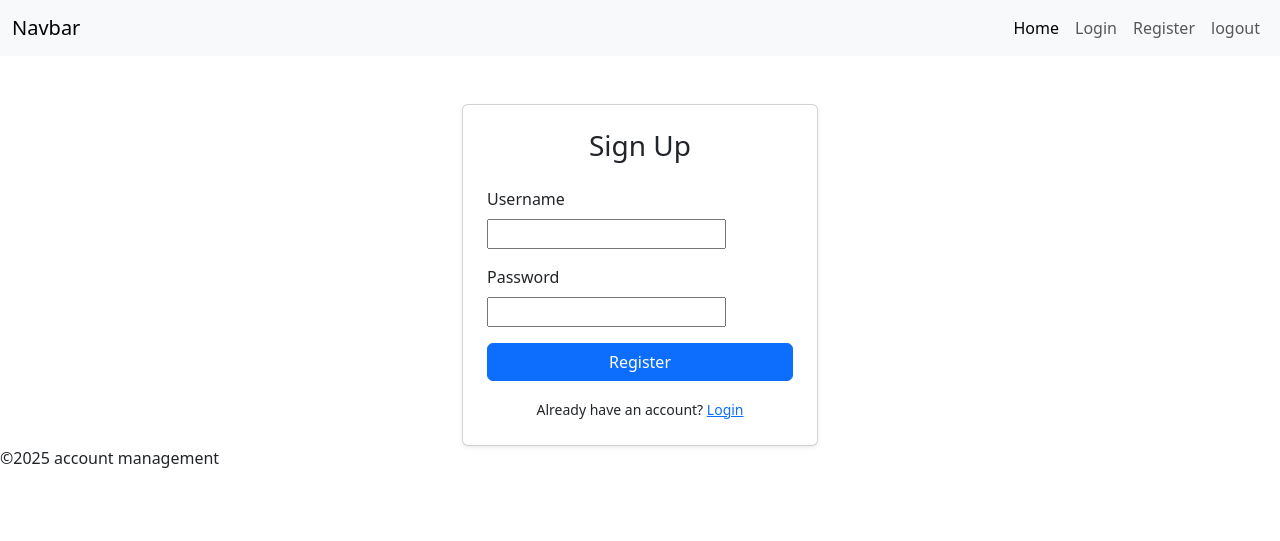
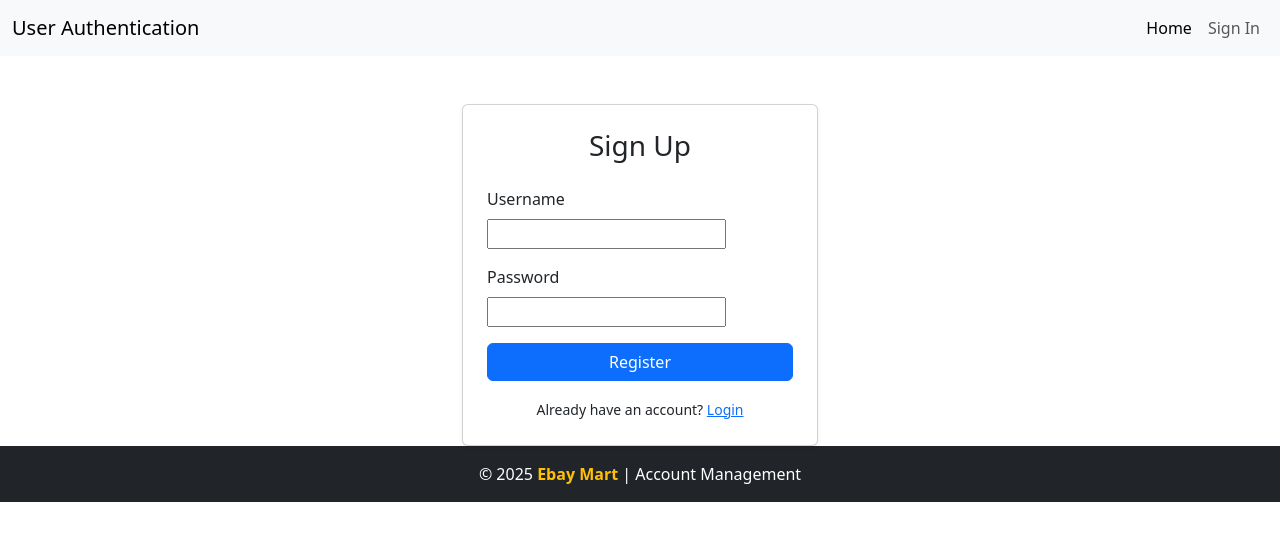
Before and after one commit to NurMohammadakram/Django-authentication, a Django app: page /register/ in a window 1280 px wide. Shown: the top 541 px of the page. Run offline with Django 5.2, Linux system fonts and the light colour scheme.

Commit message:
updated templates with register unique username logics

```diff
--- /dev/null
+++ b/apps/accounts/static/accounts/style.css
@@ -0,0 +1,21 @@
+.hero-section {
+    min-height: 80vh; /* Takes up 80% of the screen height */
+    background: linear-gradient(rgba(0, 0, 0, 0.6), rgba(0, 0, 0, 0.7)),
+                url('https://images.unsplash.com/photo-1607082348824-0a96f2a4b9da?auto=format&fit=crop&q=80&w=2070');
+    background-size: cover;
+    background-position: center;
+    background-attachment: fixed; /* Parallax effect */
+}
+
+.display-3 {
+    text-shadow: 2px 2px 4px rgba(0, 0, 0, 0.5);
+}
+
+.btn-warning {
+    transition: transform 0.3s ease;
+}
+
+.btn-warning:hover {
+    transform: translateY(-3px);
+    background-color: #ffca2c;
+}
--- a/apps/accounts/templates/auth/login.html
+++ b/apps/accounts/templates/auth/login.html
@@ -1,7 +1,7 @@
 {% extends 'base.html' %}
 
 {% block title %}
-Login form
+Login - User Authentication
 {% endblock title %}
 
 {% block content %}
@@ -10,7 +10,7 @@ Login form
         <div class="col-md-6 col-lg-4">
             <div class="card shadow-sm">
                 <div class="card-body p-4">
-                    <h3 class="text-center mb-4">Log In</h3>
+                    <h3 class="text-center mb-4">Sign In</h3>
 
                     <form method="POST">
                         {% csrf_token %}
@@ -26,7 +26,7 @@ Login form
                         </div>
 
                         <div class="d-grid gap-2">
-                            <button type="submit" class="btn btn-primary">Log In</button>
+                            <button type="submit" class="btn btn-primary">Sign In</button>
                         </div>
                     </form>
 
--- a/apps/accounts/templates/base.html
+++ b/apps/accounts/templates/base.html
@@ -9,7 +9,7 @@
 
         {% endblock title %}
     </title>
-    <link rel="stylesheet" href="{% static 'style.css' %}">
+    <link rel="stylesheet" href="{% static 'accounts/style.css' %}">
     <link rel="stylesheet" href="https://cdn.jsdelivr.net/npm/bootstrap@5.3.3/dist/css/bootstrap.min.css" integrity="sha384-QWTKZyjpPEjISv5WaRU9OFeRpok6YctnYmDr5pNlyT2bRjXh0JMhjY6hW+ALEwIH" crossorigin="anonymous">
 </head>
 <body>
--- a/apps/accounts/templates/dashboard.html
+++ b/apps/accounts/templates/dashboard.html
@@ -10,6 +10,7 @@ Dashboard - user inventory
         <div>
             <h1>User Dashboard</h1>
             <p>user management inventory</p>
+            <p>{{user.username}}</p>
         </div>
     </section>
 {% endblock content %}
--- a/apps/accounts/templates/includes/footer.html
+++ b/apps/accounts/templates/includes/footer.html
@@ -1,3 +1,5 @@
-<footer>
-    <p>&copy;2025 account management</p>
+<footer class="py-3 bg-dark text-white mt-auto">
+    <div class="text-center">
+        &copy; 2025 <span class="fw-bold text-warning">Ebay Mart</span> | Account Management
+    </div>
 </footer>
--- a/apps/accounts/templates/includes/header.html
+++ b/apps/accounts/templates/includes/header.html
@@ -1,16 +1,18 @@
 <nav class="navbar navbar-expand-lg bg-body-tertiary">
   <div class="container-fluid">
-    <a class="navbar-brand" href="#">Navbar</a>
+    <a class="navbar-brand" href="/">User Authentication</a>
     <button class="navbar-toggler" type="button" data-bs-toggle="collapse" data-bs-target="#navbarNavAltMarkup" aria-controls="navbarNavAltMarkup" aria-expanded="false" aria-label="Toggle navigation">
       <span class="navbar-toggler-icon"></span>
     </button>
     <div class="collapse navbar-collapse justify-content-end" id="navbarNavAltMarkup">
       <div class="navbar-nav">
         <a class="nav-link active" aria-current="page" href="/">Home</a>
-        <a class="nav-link" href="{% url 'user_login' %}">Login</a>
-        <a class="nav-link" href="{% url 'user_register' %}">Register</a>
+        {% if request.user.is_authenticated %}
+        <a class="nav-link" href="{% url 'dashboard' %}">dashboard</a>
         <a class="nav-link" href="{% url 'user_logout' %}">logout</a>
-
+        {% else %}
+        <a class="nav-link" href="{% url 'user_login' %}">Sign In</a>
+        {% endif %}
       </div>
     </div>
   </div>
--- a/apps/accounts/views.py
+++ b/apps/accounts/views.py
@@ -18,6 +18,9 @@ def user_register(request):
     if request.method == 'POST':
         username = request.POST.get('username')
         password = request.POST.get('password')
+
+        if User.objects.filter(username=username).exists():
+            return HttpResponse('Username already exists!')
 
         User.objects.create_user(username=username, password=password)
         return redirect('user_login')
```
Also changed, not shown: apps/accounts/templates/index.html (+22 -4 lines), apps/accounts/static/style.css (deleted), db.sqlite3.
